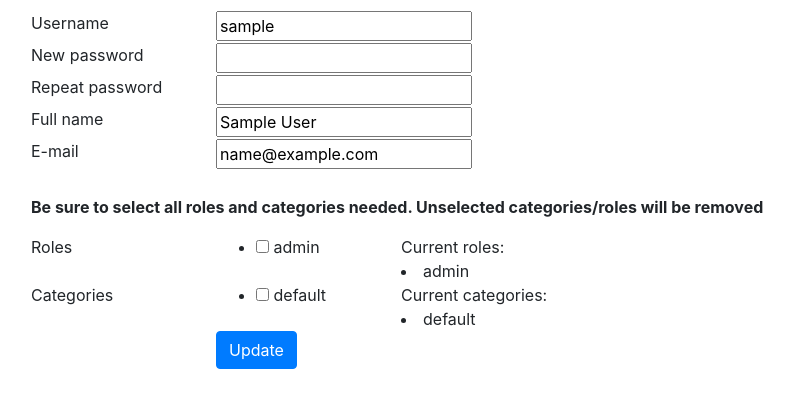
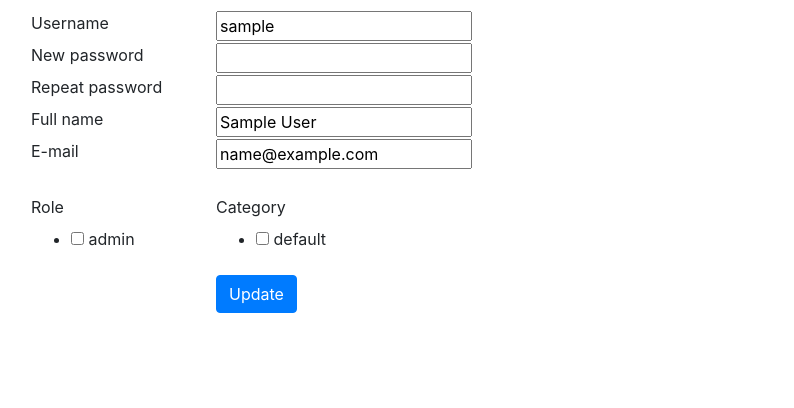
Before and after one commit to tjouni/messageboard, a Flask app: page /users/1/ in a window 1280 px wide. Shown: the part 170-578 px from the top of the page, without its empty margins (69-863 px from the left). Run offline with Flask 2, Linux system fonts and the light colour scheme; a user stored in the database is signed in; data comes from the database, SQL or seed files in the repository; tables that the repository leaves empty hold one stand-in row (values such as "Sample post"); some libraries are stand-ins or nearby versions.

Commit message:
update user category and role management

```diff
--- a/application/auth/forms.py
+++ b/application/auth/forms.py
@@ -39,14 +39,14 @@ class UpdateUserForm(FlaskForm):
         'Role',
         query_factory=lambda: Role.query.all(),
         widget=widgets.ListWidget(prefix_label=False),
-        option_widget=widgets.CheckboxInput(),
+        option_widget=widgets.CheckboxInput()
     )
 
     category = QuerySelectMultipleField(
         'Category',
         query_factory=lambda: Category.query.all(),
         widget=widgets.ListWidget(prefix_label=False),
-        option_widget=widgets.CheckboxInput(),
+        option_widget=widgets.CheckboxInput()
     )
 
     class Meta:
--- a/application/auth/views.py
+++ b/application/auth/views.py
@@ -85,6 +85,8 @@ def auth_update(user_id):
 def auth_view(user_id):
     u = User.query.get(user_id)
     form = UpdateUserForm(request.form)
+    form.role.data = u.roles
+    form.category.data = u.categories
     if u.id == current_user.id or current_user.is_admin():
         return render_template("auth/view.html", user=u, form=form)
 
--- a/application/templates/auth/view.html
+++ b/application/templates/auth/view.html
@@ -86,37 +86,14 @@
             </div>
         </div>
         {% if current_user.is_admin() %}
-
+        <br>
         <div class="row">
-            <div class="col">
-                <br>
-                <p><strong>Be sure to select all roles and categories needed. Unselected categories/roles will be
-                        removed</strong></p>
-            </div>
+            <div class="col-2">{{ form.role.label }}</div>
+            <div class="col-2">{{ form.category.label }}</div>
         </div>
         <div class="row">
-            <div class="col-2">Roles</div>
-            <div class="col-2">
-                {{ form.role }}
-            </div>
-            <div class="col-2">
-                Current roles:<br>
-                {% for role in user.roles %}
-                <li>{{ role.role }}</li>
-                {% endfor %}
-            </div>
-        </div>
-        <div class="row">
-            <div class="col-2">Categories</div>
-            <div class="col-2">
-                {{ form.category }}
-            </div>
-            <div class="col-2">
-                Current categories:<br>
-                {% for category in user.categories %}
-                <li>{{ category.name }}</li>
-                {% endfor %}
-            </div>
+            <div class="col-2">{{ form.role }}</div>
+            <div class="col-2">{{ form.category }}</div>
         </div>
         {% endif %}
 
```
